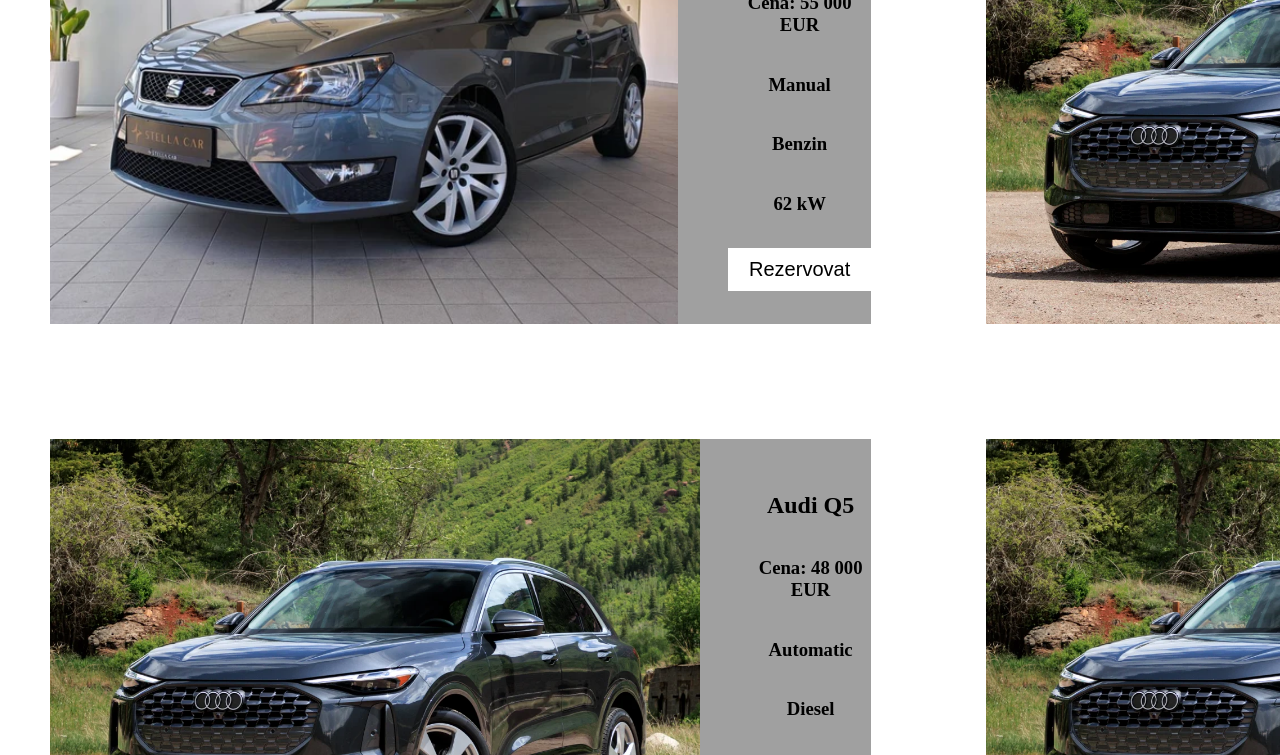
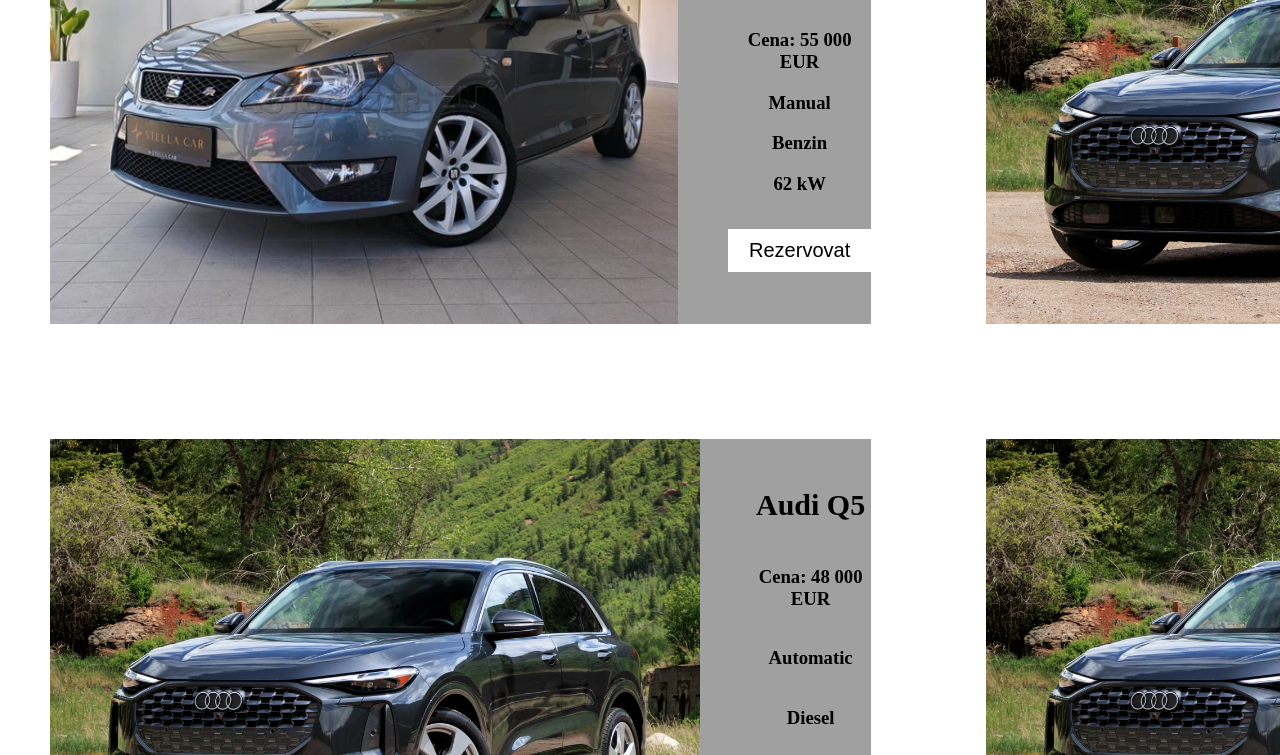
Before and after one commit to CodeCraft-ZAIT-Academy/AutoSalon-Preisler, a plain HTML site: page AutoSalon-Preisler/katalog.html in a window 1280 px wide. Shown: the part 303-1058 px from the top of the page. Drawn offline with Linux system fonts and the light colour scheme.

Commit message:
Dizajnovanie

```diff
--- a/AutoSalon-Preisler/index.js
+++ b/AutoSalon-Preisler/index.js
@@ -0,0 +1,2 @@
+
+}
--- a/AutoSalon-Preisler/katalog.css
+++ b/AutoSalon-Preisler/katalog.css
@@ -88,9 +88,14 @@
     border: none;
     cursor: pointer;
     margin-top: 15px;
-    text-decoration: none;
+
 }
 .jazz{
     text-decoration: none;
     color: black;
 }
+.Car_Name{
+    font-size: 30px;
+    font-weight: bold;
+    text-align: center;
+}
--- a/AutoSalon-Preisler/katalog.html
+++ b/AutoSalon-Preisler/katalog.html
@@ -1,5 +1,6 @@
 <!DOCTYPE html>
 <html lang="en">
+
 <head>
     <meta charset="UTF-8">
     <meta name="viewport" content="width=device-width, initial-scale=1.0">
@@ -28,11 +29,13 @@
                 <img class="Car_img" alt="Car1" src="bISoRVSjTS_fss.webp">
                 <div class="info">
                     <h2 class="Car_Name">BMW X5</h2>
+                    <div>
                         <h3 class="Car_Price">Cena: 55 000 EUR</h3>
                         <h3>Manual</h3>
                         <h3>Benzin</h3>
                         <h3>62 kW</h3>
-                    <button class="Rezervovat_but"><a class="jazz" href="Mojerezervacie.html">Rezervovat</a></button>
+                    </div>
+                    <button class="Rezervovat_but" onclick="rezervujAuto('BMW X5', '55000', 'bISoRVSjTS_fss.webp')"><a class="jazz">Rezervovat</a></button>
                 </div>
             </div>
             <div class="Car_Prehlad">
@@ -96,4 +99,5 @@
 
 
 </body>
+
 </html>
```
Also changed, not shown: AutoSalon-Preisler/Mojerezervacie.html (+2 -0 lines). Lines whose indentation alone changed are shown as unchanged.
